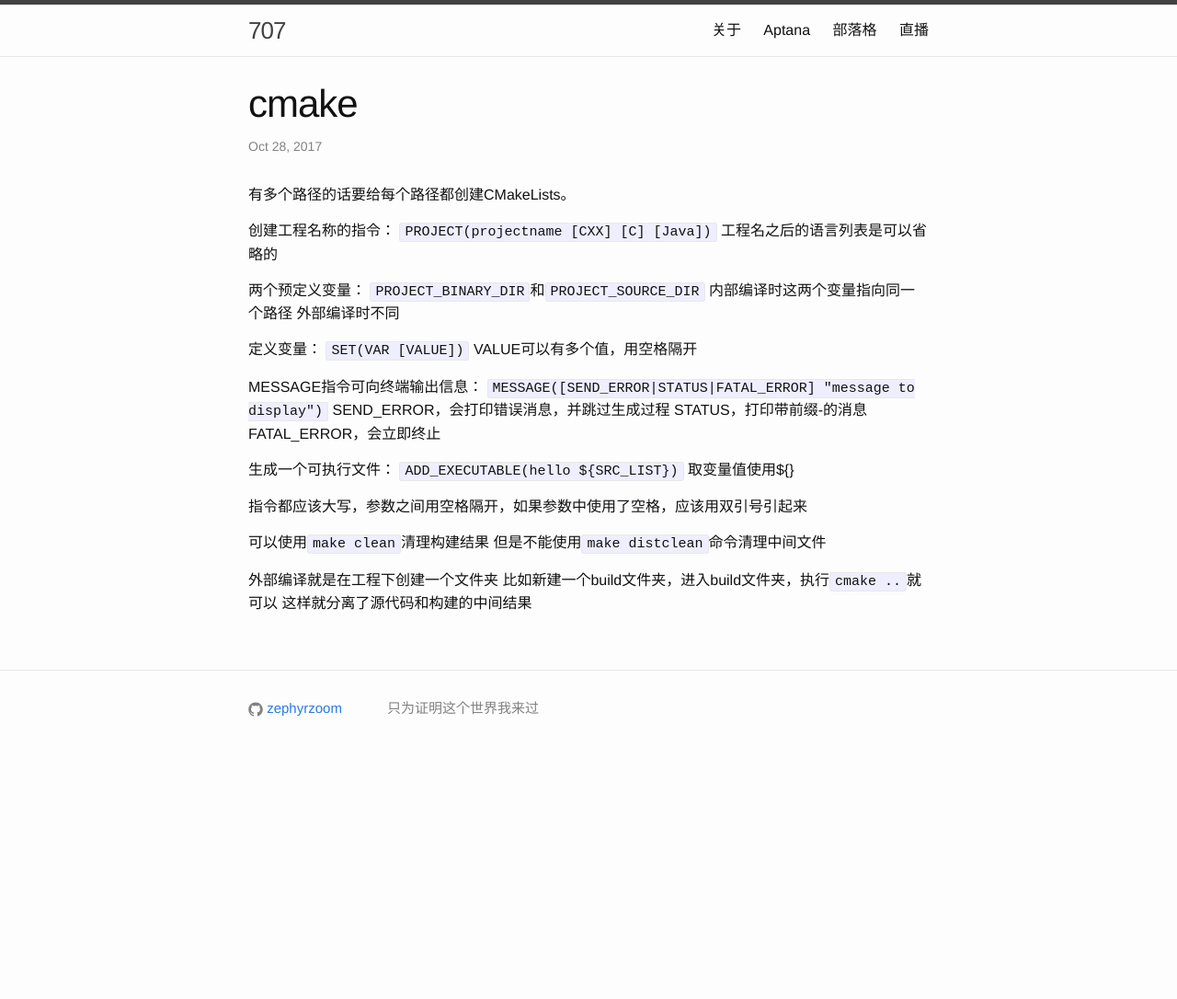
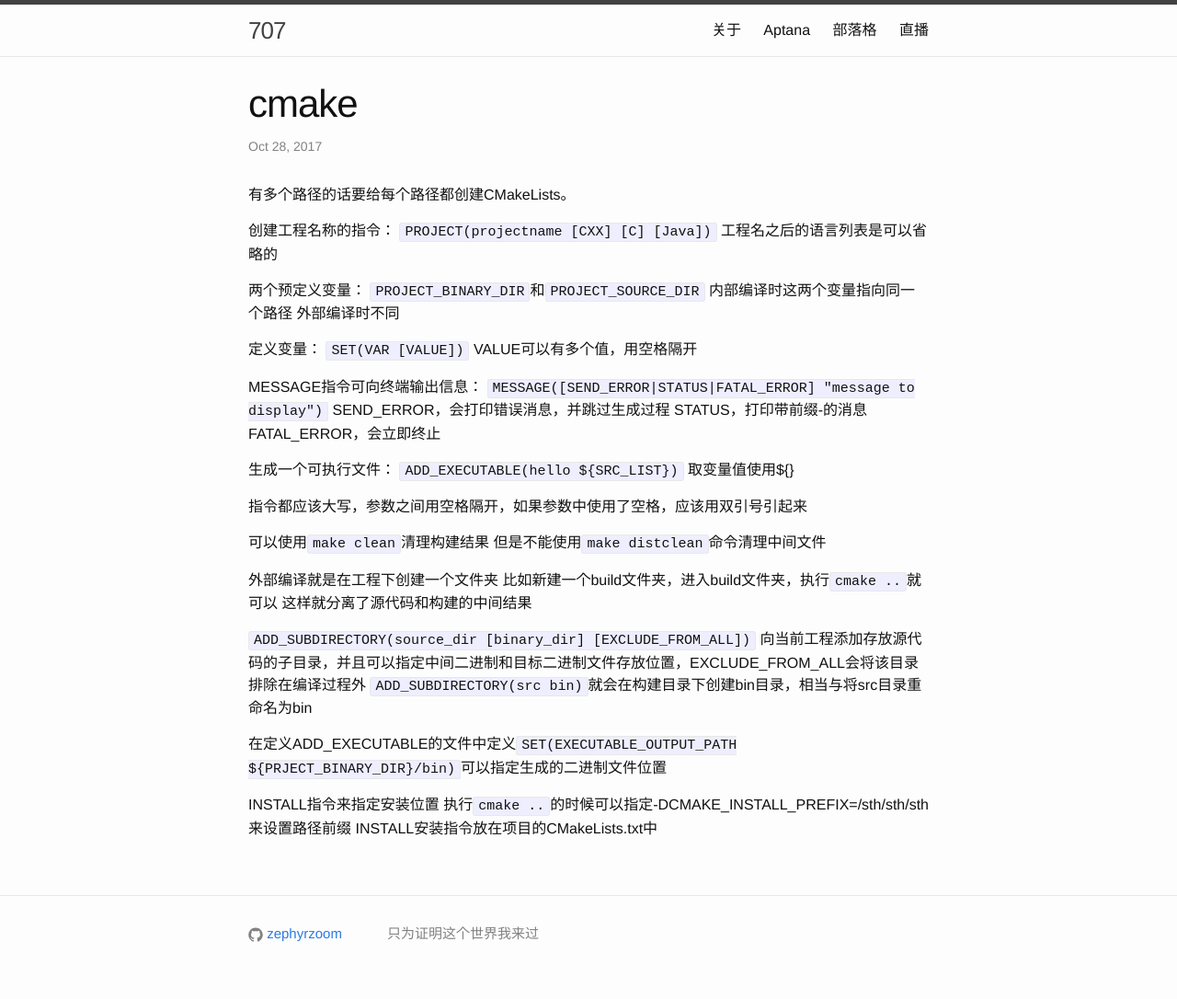
Before and after one commit to zephyrzoom/zephyrzoom.github.io, a Jekyll site: the page built from _posts/2017-10-28-cmake.md, in a window 1280 px wide. Shown: the whole page at 92% size. Built offline with Jekyll 4.4.1, drawn with Linux system fonts in a browser that asks for light colours; before the commit the page ends 900 px from its top, so only the background shows below that.

Commit message:
update cmake

```diff
--- a/_posts/2017-10-28-cmake.md
+++ b/_posts/2017-10-28-cmake.md
@@ -37,3 +37,13 @@ FATAL_ERROR，会立即终止
 外部编译就是在工程下创建一个文件夹
 比如新建一个build文件夹，进入build文件夹，执行`cmake ..`就可以
 这样就分离了源代码和构建的中间结果
+
+`ADD_SUBDIRECTORY(source_dir [binary_dir] [EXCLUDE_FROM_ALL])`
+向当前工程添加存放源代码的子目录，并且可以指定中间二进制和目标二进制文件存放位置，EXCLUDE_FROM_ALL会将该目录排除在编译过程外
+`ADD_SUBDIRECTORY(src bin)`就会在构建目录下创建bin目录，相当与将src目录重命名为bin
+
+在定义ADD_EXECUTABLE的文件中定义`SET(EXECUTABLE_OUTPUT_PATH ${PRJECT_BINARY_DIR}/bin)`可以指定生成的二进制文件位置
+
+INSTALL指令来指定安装位置
+执行`cmake ..`的时候可以指定-DCMAKE_INSTALL_PREFIX=/sth/sth/sth来设置路径前缀
+INSTALL安装指令放在项目的CMakeLists.txt中
```
